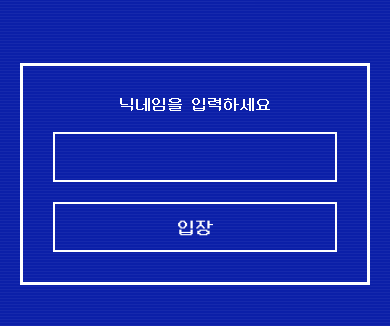
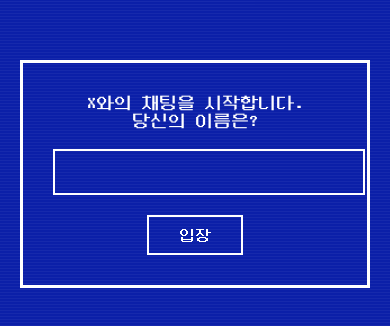
Before and after one commit to wavevev/pcchat, a website: page public/index.html in a window 390 px wide. Shown: the part 248-574 px from the top of the page. Drawn offline with nearby package versions, Linux system fonts and the light colour scheme; no server answers.

Commit message:
텍스트 수정

```diff
--- a/public/index.html
+++ b/public/index.html
@@ -2,7 +2,7 @@
 <html lang="ko">
 <head>
 <meta charset="UTF-8" />
-<meta name="viewport" content="width=device-width, initial-scale=1.0" />
+<meta name="viewport" content="width=device-width, initial-scale=1, maximum-scale=1" />
 <title>9996</title>
 
 <style>
@@ -11,22 +11,22 @@
   src: url('./fonts/DungGeunMo.woff2') format('woff2');
 }
 
-body {
+html, body {
   margin: 0;
+  padding: 0;
+  height: 100%;
   background: #0b1fa8;
   color: white;
   font-family: 'DungGeunMo', monospace;
   font-size: 18px;
+  overflow: hidden;
 }
 
-/* CRT 효과 */
+/* CRT */
 body::after {
   content: "";
   position: fixed;
-  top: 0;
-  left: 0;
-  width: 100%;
-  height: 100%;
+  inset: 0;
   background: repeating-linear-gradient(
     to bottom,
     rgba(255,255,255,0.05) 0px,
@@ -44,8 +44,11 @@ body::after {
   100% { opacity: 0.94; }
 }
 
+#login-screen, #chat-screen {
+  height: 100dvh;
+}
+
 #login-screen {
-  height: 100vh;
   display: flex;
   justify-content: center;
   align-items: center;
@@ -58,20 +61,30 @@ body::after {
   padding: 30px;
   text-align: center;
   width: 100%;
-  max-width: 400px;
+  max-width: 420px;
 }
 
-#login-box input,
-#login-box button {
+#login-box input {
+  margin-top: 20px;
+  padding: 12px;
   width: 100%;
-  box-sizing: border-box;
-  margin-top: 20px;
-  padding: 14px;
   font-family: 'DungGeunMo', monospace;
   font-size: 18px;
   background: #0b1fa8;
   color: white;
   border: 2px solid white;
+}
+
+#login-box button {
+  margin-top: 20px;
+  padding: 10px 30px;
+  font-family: 'DungGeunMo', monospace;
+  font-size: 16px;
+  background: #0b1fa8;
+  color: white;
+  border: 2px solid white;
+  cursor: pointer;
+  width: auto;
 }
 
 #login-box button:hover {
@@ -81,7 +94,6 @@ body::after {
 
 #chat-screen {
   display: none;
-  height: 100vh;
   flex-direction: column;
 }
 
@@ -95,24 +107,22 @@ body::after {
   justify-content: space-between;
   padding: 8px 12px;
   border-bottom: 2px solid white;
-  flex-wrap: wrap;
 }
 
 #title-name {
   background: white;
   color: #0b1fa8;
   padding: 4px 10px;
-  margin-bottom: 5px;
 }
 
 #chat {
   flex: 1;
   overflow-y: auto;
-  padding: 12px;
+  padding: 14px;
   margin: 0 10px;
   border-left: 3px solid white;
   border-right: 3px solid white;
-  font-size: 16px;
+  line-height: 1.6;
 }
 
 #input-area {
@@ -143,19 +153,10 @@ body::after {
   border: 2px solid white;
 }
 
-#send-btn:hover {
-  background: white;
-  color: #0b1fa8;
-}
-
 .system { color: yellow; }
 .time { opacity: 0.7; margin-right: 6px; }
 
-/* 📱 모바일 최적화 */
 @media (max-width: 600px) {
-  body { font-size: 16px; }
-  #chat { font-size: 14px; }
-  #title-bar { flex-direction: column; align-items: flex-start; }
   #input-area { flex-direction: column; }
   #send-btn { width: 100%; }
 }
@@ -166,7 +167,10 @@ body::after {
 
 <div id="login-screen">
   <div id="login-box">
-    <div>닉네임을 입력하세요</div>
+    <div>
+      X와의 채팅을 시작합니다.<br/>
+      당신의 이름은?
+    </div>
     <input id="nickname-input" />
     <button onclick="enterChat()">입장</button>
   </div>
@@ -200,16 +204,6 @@ function getTime() {
   return now.toLocaleTimeString();
 }
 
-function enterChat() {
-  const input = document.getElementById("nickname-input");
-  if (!input.value.trim()) return;
-  nickname = input.value.trim();
-  document.getElementById("login-screen").style.display = "none";
-  document.getElementById("chat-screen").style.display = "flex";
-  socket.emit("join", nickname);
-  messageInput.focus();
-}
-
 function appendMessage(msg, isSystem = false) {
   const line = document.createElement("div");
   const time = document.createElement("span");
@@ -224,6 +218,24 @@ function appendMessage(msg, isSystem = false) {
   line.appendChild(text);
   chat.appendChild(line);
   chat.scrollTop = chat.scrollHeight;
+}
+
+function enterChat() {
+  const input = document.getElementById("nickname-input");
+  if (!input.value.trim()) return;
+  nickname = input.value.trim();
+
+  document.getElementById("login-screen").style.display = "none";
+  document.getElementById("chat-screen").style.display = "flex";
+
+  socket.emit("join", nickname);
+
+  // 운영자 공지
+  setTimeout(() => {
+    appendMessage("9996 > X와의 채팅을 시작합니다. 1분 30초 동안 X에게 질문을 남겨주세요.", true);
+  }, 300);
+
+  messageInput.focus();
 }
 
 function sendMessage() {
```
